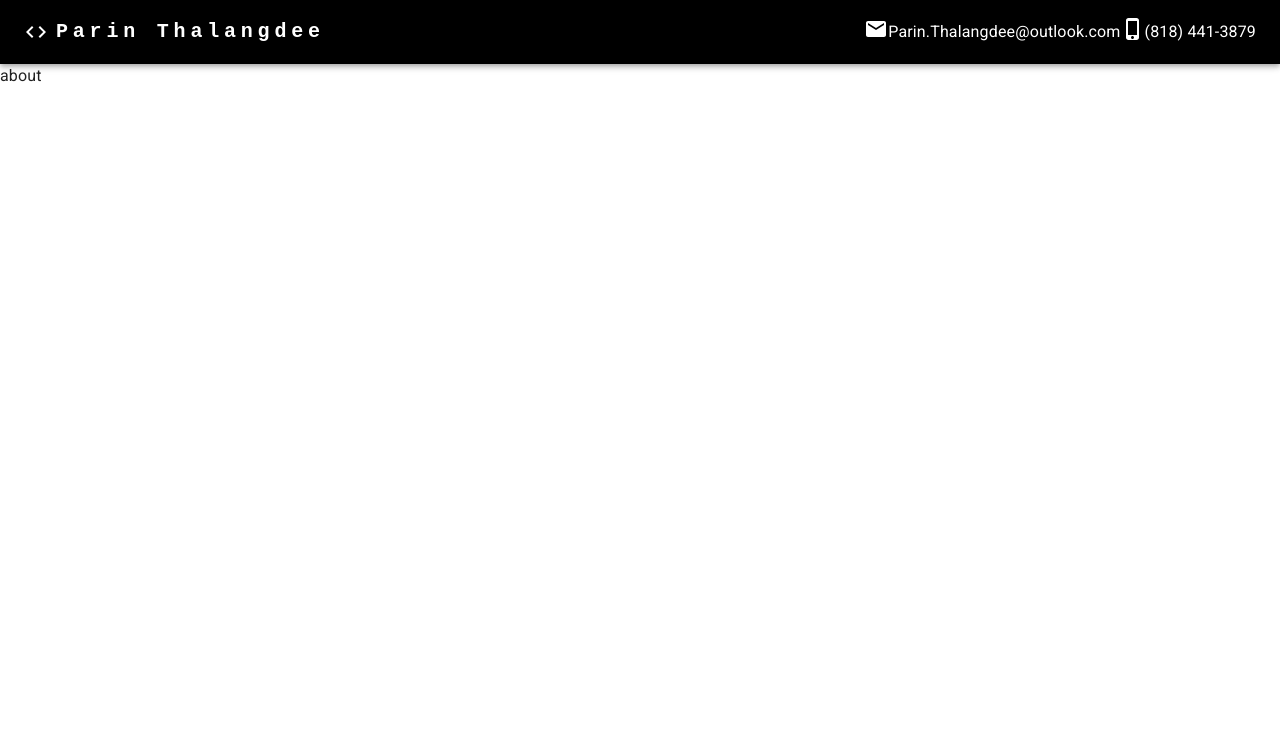
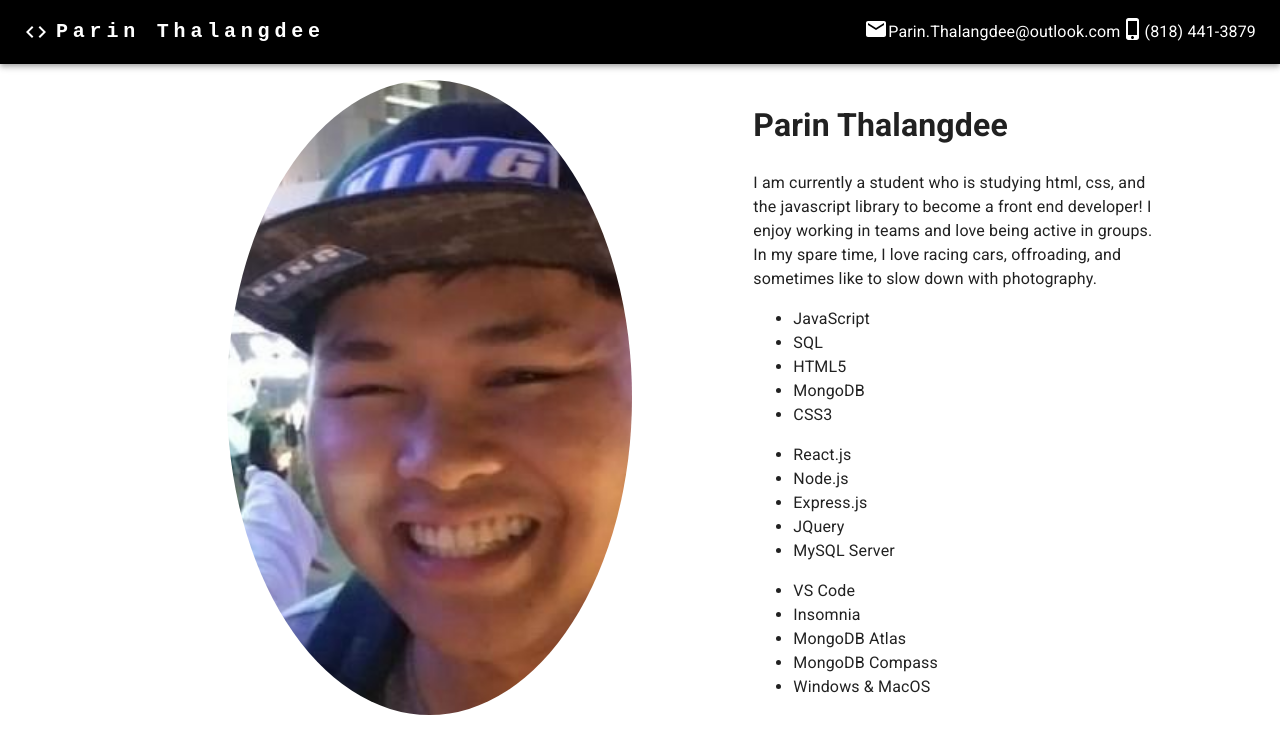
Before and after one commit to ParinThalangdee/portfolio, a React (Create React App) app: page / in a window 1280 px wide. Shown: the top 754 px of the page. Built offline with nearby package versions, Linux system fonts and the light colour scheme.

Commit message:
Added content to About

```diff
--- a/src/Components/About/about.js
+++ b/src/Components/About/about.js
@@ -1,8 +1,47 @@
 import React from 'react'
+import Grid from '@mui/material/Grid';
+import photo from '../../Assets/Parin1.jpeg'
+import Avatar from '@mui/material/Avatar';
 
 const about = () => {
   return (
-    <div>about</div>
+    <Grid>
+      <Grid justifyContent="center" container padding={2} spacing={2}>
+        <Grid item md={1}></Grid>
+        <Grid item xs={12} md={4}>
+          <Avatar alt="Portrait" src={photo} sx={{ width: 1, height: 1 }}></Avatar>
+        </Grid>
+
+        <Grid item md={1}></Grid>
+
+        <Grid item xs={12} md={4}>
+          <h1>Parin Thalangdee</h1>
+          <p>I am currently a student who is studying html, css, and the javascript library to become a front end developer! I enjoy working in teams and love being active in groups. In my spare time, I love racing cars, offroading, and sometimes like to slow down with photography.</p>
+          <ul>
+            <li>JavaScript</li>
+            <li>SQL</li>
+            <li>HTML5</li>
+            <li>MongoDB</li>
+            <li>CSS3</li>
+          </ul>
+          <ul>
+            <li>React.js</li>
+            <li>Node.js</li>
+            <li>Express.js</li>
+            <li>JQuery</li>
+            <li>MySQL Server</li>
+          </ul>
+          <ul>
+            <li>VS Code</li>
+            <li>Insomnia</li>
+            <li>MongoDB Atlas</li>
+            <li>MongoDB Compass</li>
+            <li>Windows & MacOS</li>
+          </ul>
+        </Grid>
+
+      </Grid>
+    </Grid>
   )
 }
 
```
Also changed, not shown: src/Assets/Parin1.jpeg (added).
